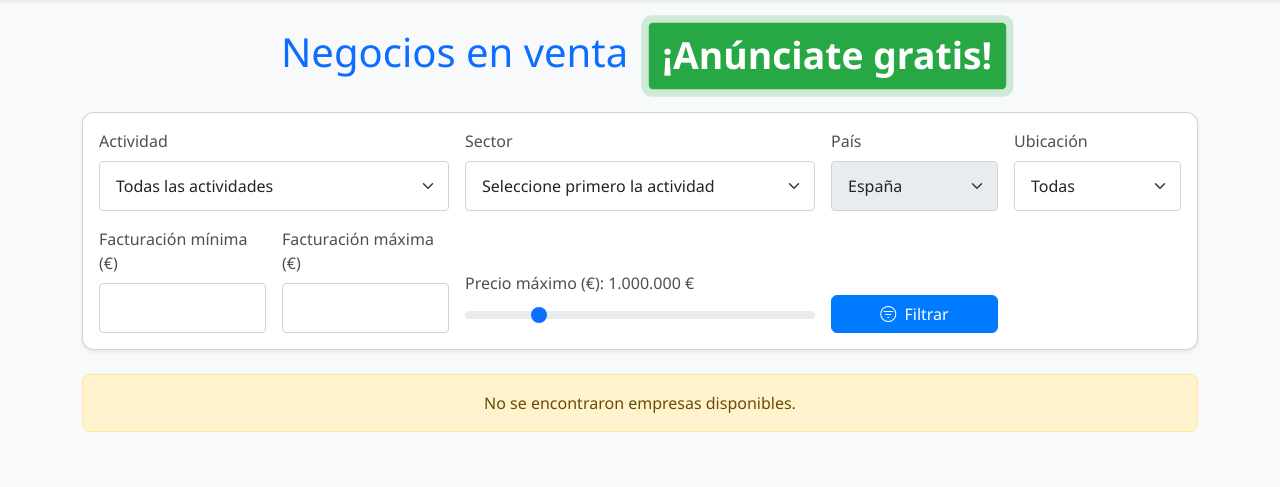
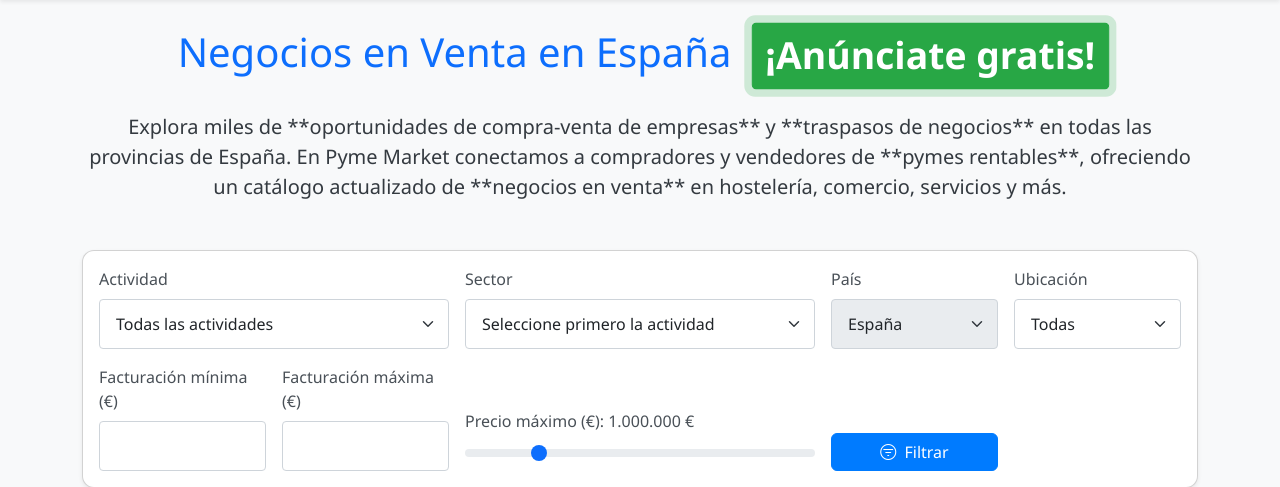
Before and after one commit to AC-Partners/compraventa-postgres, a Flask app: page / in a window 1280 px wide. Shown: the part 102-589 px from the top of the page. Run offline with Flask 3, Linux system fonts and the light colour scheme; data that the repository does not hold is empty; some libraries are stand-ins or nearby versions.

Commit message:
Update index.html

```diff
--- a/templates/index.html
+++ b/templates/index.html
@@ -1,12 +1,23 @@
 {% extends 'base.html' %}
-{% block title %}Inicio - Tu Próximo Negocio{% endblock %} {# También he actualizado el título de la pestaña del navegador #}
+
+{% block title %}Compra-Venta de Empresas y Traspaso de Negocios en España | Pyme Market{% endblock %}
+
+{% block meta_extra %}
+    <meta name="description" content="Encuentra oportunidades de compra-venta de empresas y traspasos de negocios en España. Pymes rentables por sector y provincia. ¡Tu inversión segura empieza en Pyme Market!">
+    <meta name="keywords" content="compra-venta de empresas, traspaso de negocios, pymes en venta, comprar negocio españa, vender empresa, oportunidades de negocio, inversión en negocios, negocios rentables, Pyme Market">
+{% endblock %}
+
 {% block content %}
 <h1 class="mb-4 text-center text-primary">
-    Negocios en venta
+    Negocios en Venta en España
     <a href="{{ url_for('publicar') }}" class="btn btn-success btn-sm ms-3 animated-button">
         ¡Anúnciate gratis!
     </a>
 </h1>
+
+<p class="lead text-center mb-5">
+    Explora miles de **oportunidades de compra-venta de empresas** y **traspasos de negocios** en todas las provincias de España. En Pyme Market conectamos a compradores y vendedores de **pymes rentables**, ofreciendo un catálogo actualizado de **negocios en venta** en hostelería, comercio, servicios y más.
+</p>
 
 <form method="GET" action="{{ url_for('index') }}" class="mb-4">
     <div class="card p-3 shadow-sm mb-4">
@@ -78,16 +89,15 @@
         <div class="col">
             <div class="card h-100 shadow-sm border-0 rounded-lg overflow-hidden">
                 {% if e['imagen_url'] %}
-                    {# Usamos directamente la URL de GCS y alt text con tipo_negocio #}
-                    <img src="{{ e['imagen_url'] }}" class="card-img-top img-fluid" alt="Imagen de {{ e['tipo_negocio'] or 'Empresa' }}" style="height: 200px; object-fit: cover;">
+                    <img src="{{ e['imagen_url'] }}" class="card-img-top img-fluid"
+                         alt="Negocio en venta: {{ e['tipo_negocio'] or 'Empresa' }} en {{ e['ubicacion'] or 'España' }} - {{ e['actividad'] or 'Diversas actividades' }}"
+                         style="height: 200px; object-fit: cover;">
                 {% else %}
-                    {# Placeholder image if no image URL is provided #}
-                    <img src="https://placehold.co/400x200/cccccc/333333?text=Sin+Imagen" class="card-img-top img-fluid" alt="Sin imagen" style="height: 200px; object-fit: cover;">
+                    <img src="https://placehold.co/400x200/cccccc/333333?text=Sin+Imagen" class="card-img-top img-fluid"
+                         alt="Imagen por defecto de negocio en venta en Pyme Market" style="height: 200px; object-fit: cover;">
                 {% endif %}
                 <div class="card-body d-flex flex-column">
-                    {# Título de la tarjeta ahora muestra Tipo de Negocio #}
                     <h5 class="card-title text-primary fw-bold">{{ e['tipo_negocio'] or 'Tipo de Negocio no especificado' }}</h5>
-                    {# ELIMINADO: <p class="card-text text-muted small mb-2">{{ e['descripcion'] }}</p> #}
                     <ul class="list-unstyled text-muted small mt-auto">
                         <li><i class="bi bi-geo-alt-fill text-info me-2"></i><strong>Ubicación:</strong> {{ e['ubicacion'] or 'N/D' }}</li>
                         <li><i class="bi bi-briefcase-fill text-success me-2"></i><strong>Actividad:</strong> {{ e['actividad']|lower }}</li>
```
